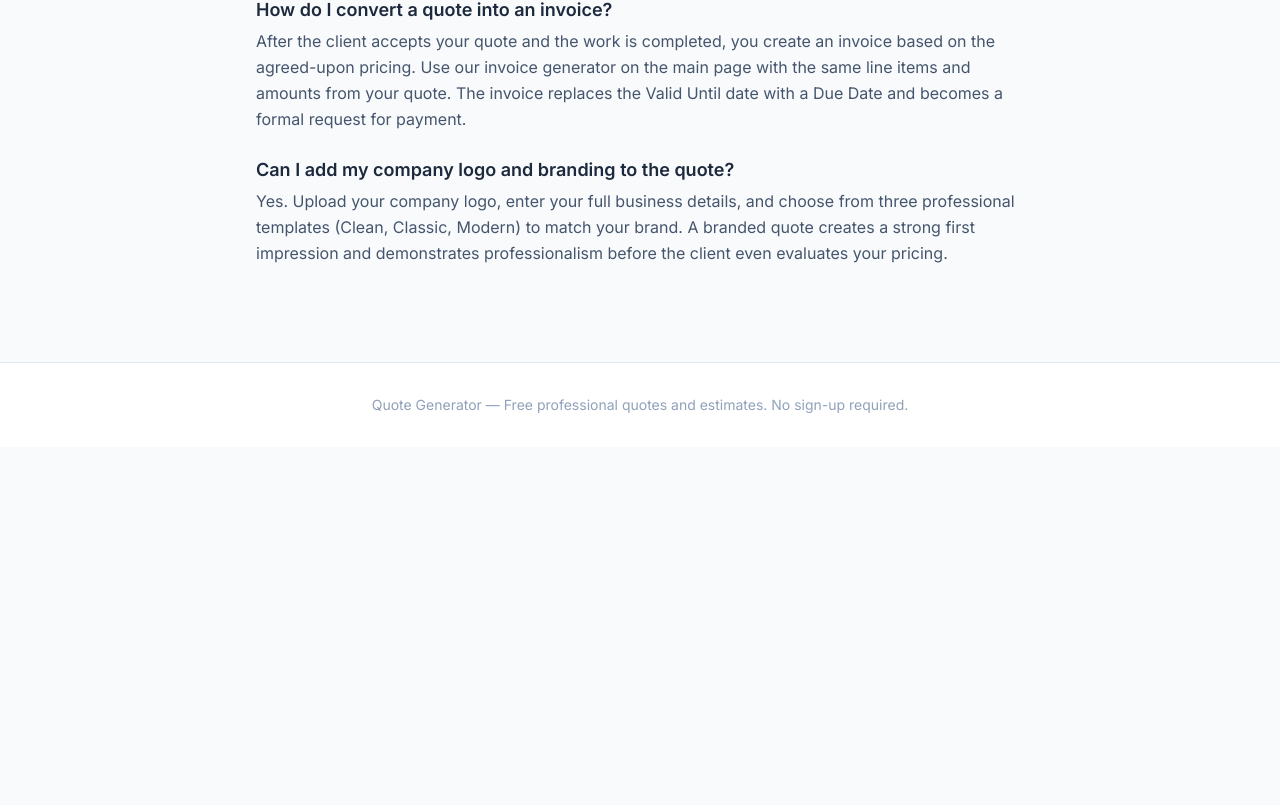
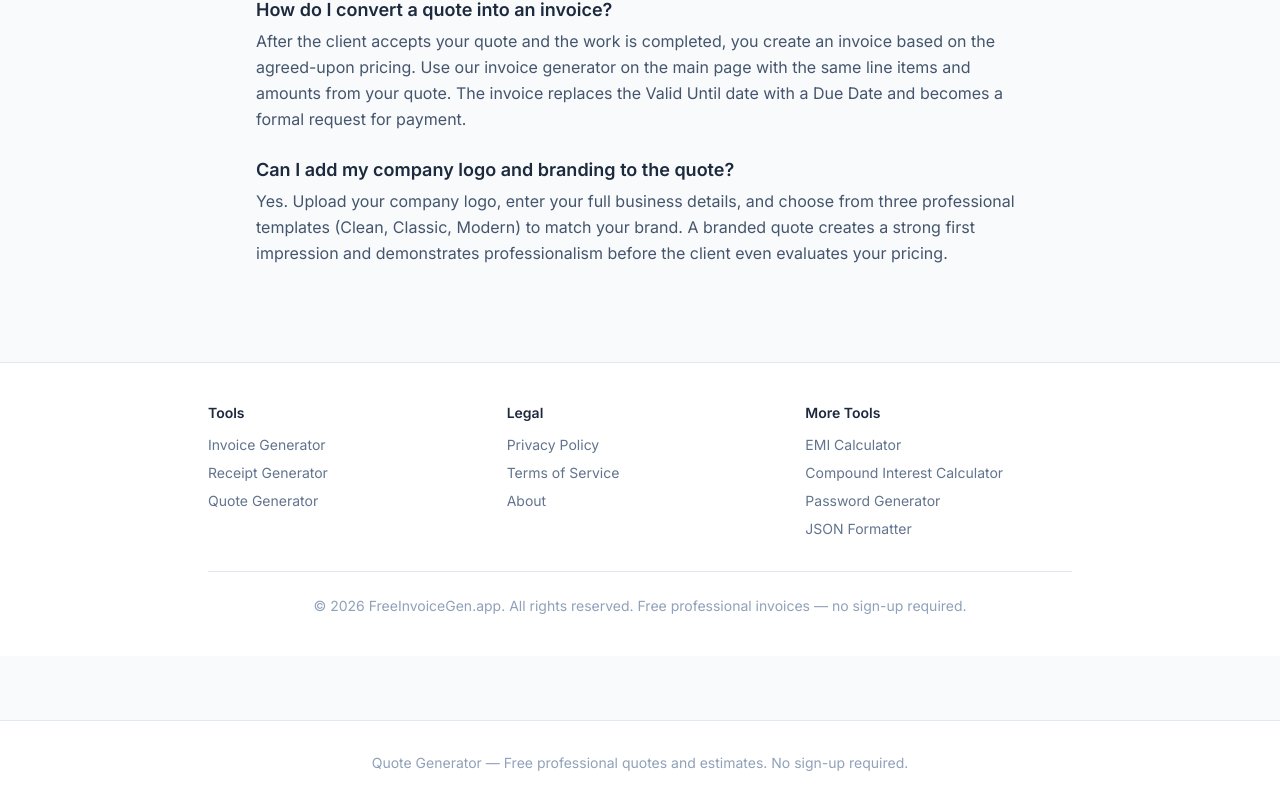
Before and after one commit to likeknightking/freeinvoicegen, a Next.js app: page /quote-generator in a window 1280 px wide. Shown: the part 4036-4841 px from the top of the page. Before the commit the page ends 4483 px from the top, so only its background shows below. Built offline with nearby package versions, Linux system fonts and the light colour scheme.

Commit message:
Add Footer to all sub-route pages for AdSense compliance

```diff
--- a/app/quote-generator/page.tsx
+++ b/app/quote-generator/page.tsx
@@ -1,3 +1,4 @@
+import Footer from '@/components/Footer'
 import type { Metadata } from 'next'
 import InvoiceBuilder from '@/components/InvoiceBuilder'
 import AdSlot from '@/components/AdSlot'
@@ -179,6 +180,7 @@ export default function QuoteGeneratorPage() {
             </section>
           </article>
         </main>
+        <Footer />
 
         <footer className="border-t border-slate-200 mt-16 py-8 text-center bg-white">
           <p className="text-slate-400 text-sm">Quote Generator — Free professional quotes and estimates. No sign-up required.</p>
--- a/app/receipt-generator/page.tsx
+++ b/app/receipt-generator/page.tsx
@@ -1,3 +1,4 @@
+import Footer from '@/components/Footer'
 import type { Metadata } from 'next'
 import InvoiceBuilder from '@/components/InvoiceBuilder'
 import AdSlot from '@/components/AdSlot'
@@ -178,6 +179,7 @@ export default function ReceiptGeneratorPage() {
             </section>
           </article>
         </main>
+        <Footer />
 
         <footer className="border-t border-slate-200 mt-16 py-8 text-center bg-white">
           <p className="text-slate-400 text-sm">Receipt Generator — Free professional payment receipts. No sign-up required.</p>
```
